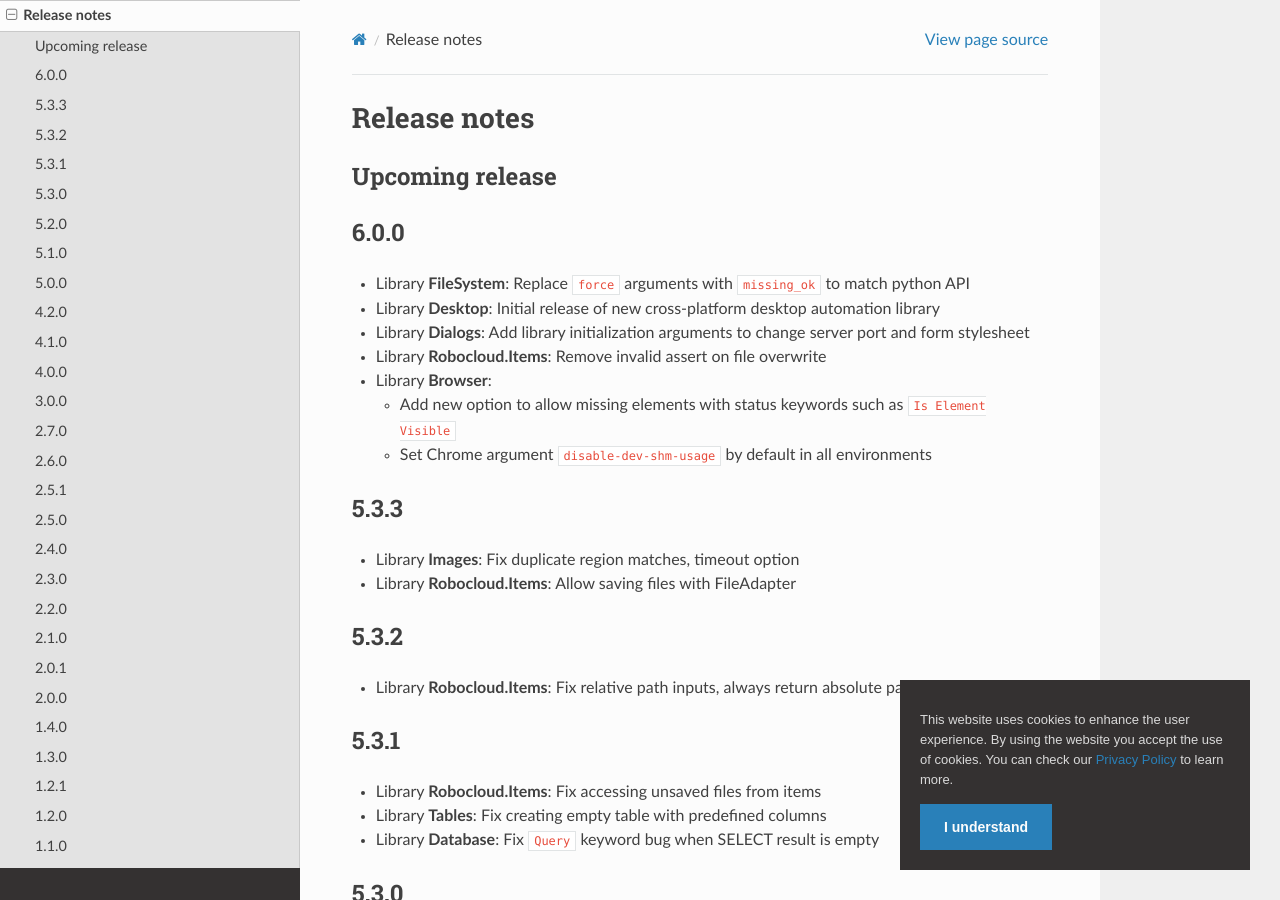
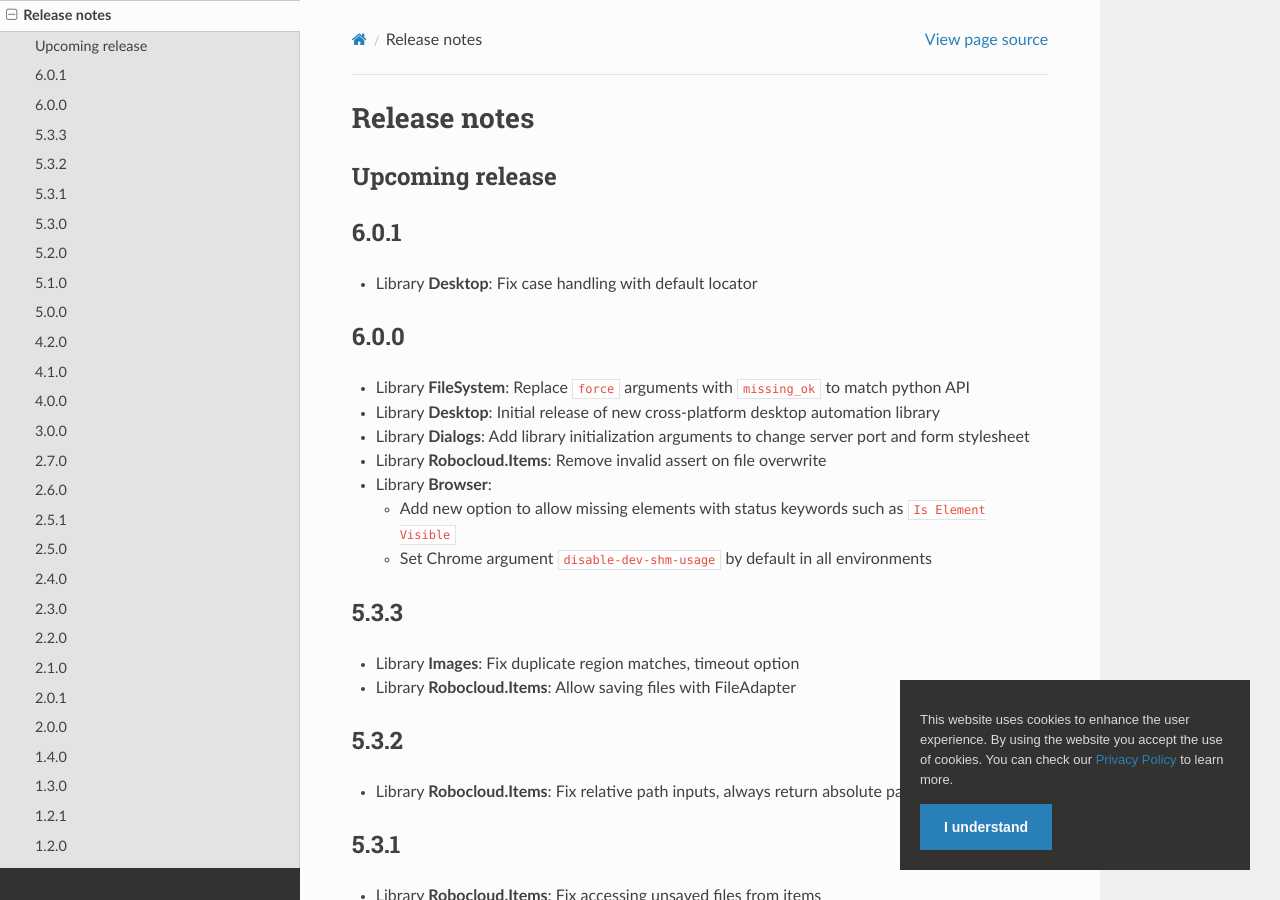
Before and after one commit to coderprovider/Framework-RPA, a Sphinx documentation site: the page built from docs/source/releasenotes.rst, in a window 1280 px wide and 900 px high. Built offline with Sphinx 7.4.7 and the Read the Docs theme 2.0.0, drawn with Linux system fonts in a browser that asks for light colours; pages that are not in the unit, such as notebooks, are missing from menus.

Commit message:
main: version 6.0.1

```diff
--- a/docs/source/releasenotes.rst
+++ b/docs/source/releasenotes.rst
@@ -3,6 +3,11 @@
 
 Upcoming release
 ----------------
+
+6.0.1
+-----
+
+- Library **Desktop**: Fix case handling with default locator
 
 6.0.0
 -----
```
Also changed, not shown: 1 other file.
